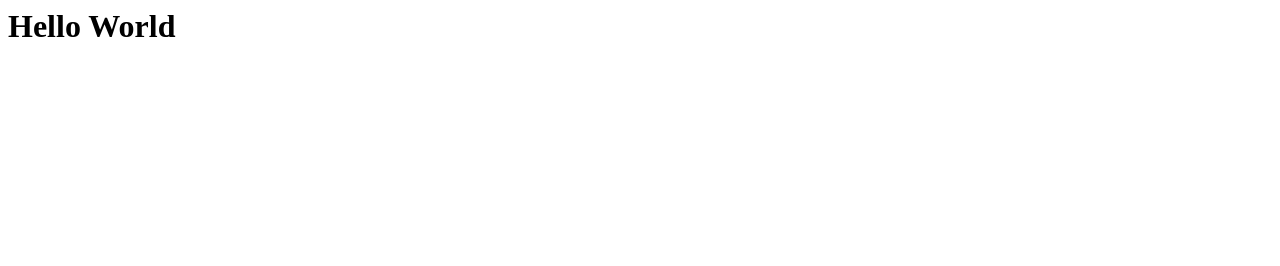
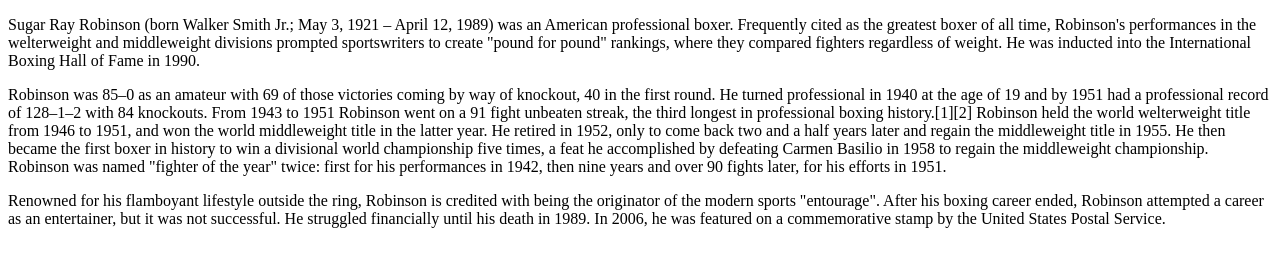
Before and after one commit to shanehussainnaqvi/sugarrayjohnson, a plain HTML site: page index.html in a window 1280 px wide. Drawn offline with Linux system fonts and the light colour scheme.

Commit message:
making first addition from wikipedia to sugar ray page

```diff
--- a/index.html
+++ b/index.html
@@ -1 +1,15 @@
-<h1>Hello World</h1>
+<!DOCTYPE html>
+<html lang="en">
+<head>
+	<meta charset="UTF-8">
+  <title>Sugar Ray Johnson </title>
+
+</head>
+<body>
+  <p>Sugar Ray Robinson (born Walker Smith Jr.; May 3, 1921 – April 12, 1989) was an American professional boxer. Frequently cited as the greatest boxer of all time, Robinson's performances in the welterweight and middleweight divisions prompted sportswriters to create "pound for pound" rankings, where they compared fighters regardless of weight. He was inducted into the International Boxing Hall of Fame in 1990.</p>
+
+	<p>Robinson was 85–0 as an amateur with 69 of those victories coming by way of knockout, 40 in the first round. He turned professional in 1940 at the age of 19 and by 1951 had a professional record of 128–1–2 with 84 knockouts. From 1943 to 1951 Robinson went on a 91 fight unbeaten streak, the third longest in professional boxing history.[1][2] Robinson held the world welterweight title from 1946 to 1951, and won the world middleweight title in the latter year. He retired in 1952, only to come back two and a half years later and regain the middleweight title in 1955. He then became the first boxer in history to win a divisional world championship five times, a feat he accomplished by defeating Carmen Basilio in 1958 to regain the middleweight championship. Robinson was named "fighter of the year" twice: first for his performances in 1942, then nine years and over 90 fights later, for his efforts in 1951.</p>
+
+	<p>Renowned for his flamboyant lifestyle outside the ring, Robinson is credited with being the originator of the modern sports "entourage". After his boxing career ended, Robinson attempted a career as an entertainer, but it was not successful. He struggled financially until his death in 1989. In 2006, he was featured on a commemorative stamp by the United States Postal Service.</p>
+</body>
+</html>
```
